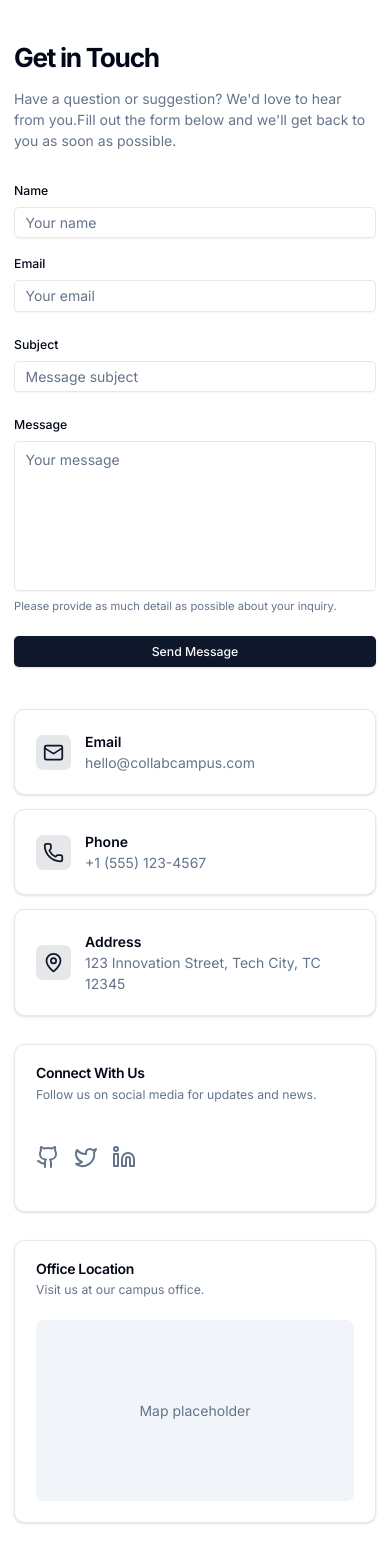
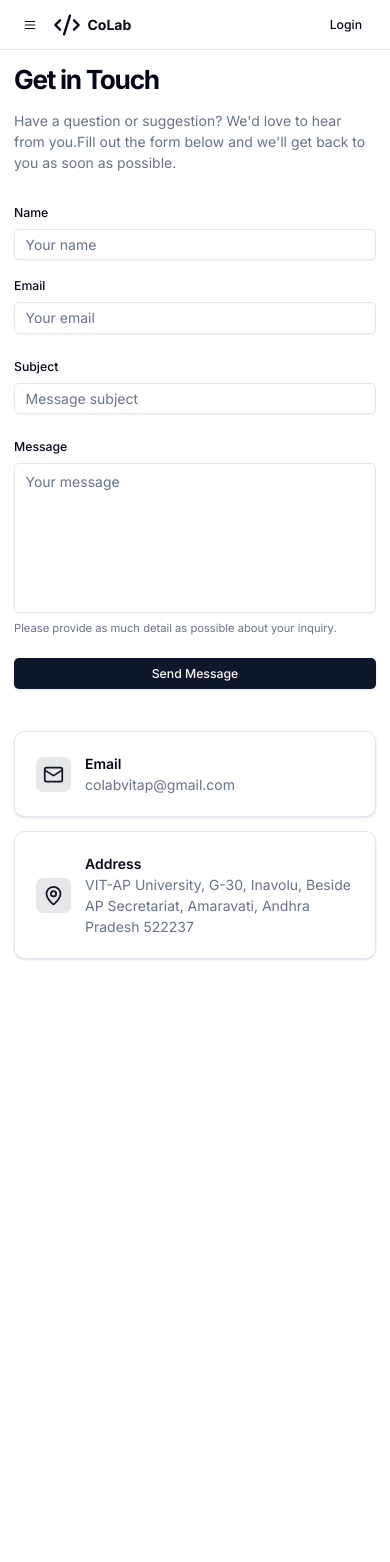
Before and after one commit to roshanleharwani/colab2, a Next.js app: page /contact in a window 390 px wide. Shown: the top 1562 px of the page. After the commit the page ends 973 px from the top, so only its background shows below. Built offline with nearby package versions, Linux system fonts and the light colour scheme.

Commit message:
Contact Page Updates and Message functionality implemented

```diff
--- /dev/null
+++ b/app/api/emails/contact/route.ts
@@ -0,0 +1,47 @@
+import nodemailer from "nodemailer";
+import { NextRequest, NextResponse } from "next/server";
+import connect from "@/lib/connect";
+
+
+export async function POST(req:NextRequest) {
+
+  const { name,email,subject,message } = await req.json();
+
+  if (!email || !name || !subject || !message) {
+    return NextResponse.json({ error: "All fields are required" },{status: 400});
+  }
+
+    await connect();
+
+  const EMAIL = process.env.EMAIL_USER
+  const password = process.env.PASS
+  try {
+    const transporter = nodemailer.createTransport({
+      service: "gmail",
+      auth: {
+        user: EMAIL,
+        pass: password,
+      },
+    });
+
+    const baseUrl = process.env.NEXT_PUBLIC_BASE_URL
+    if (!baseUrl) {
+      throw new Error("BASE_URL environment variable is not defined");
+    }
+
+
+    const mailOptions = {
+      from: EMAIL,
+      to: EMAIL,
+      subject: ` ${subject}`,
+      text: `Mail from CoLab:\n\n ${message}\n\nSent by: ${name}\nEmail: ${email}`,
+    };
+
+    await transporter.sendMail(mailOptions);
+
+    return NextResponse.json({ message: "Email Sent" });
+  } catch (error) {
+    console.error(error);
+    return NextResponse.json({ error: "Failed to send email." });
+  }
+}
--- a/app/contact/page.tsx
+++ b/app/contact/page.tsx
@@ -18,15 +18,10 @@ import {
 import { Input } from "@/components/ui/input";
 import { Textarea } from "@/components/ui/textarea";
 import { useToast } from "@/hooks/use-toast";
-import {
-  Card,
-  CardContent,
-  CardDescription,
-  CardHeader,
-  CardTitle,
-} from "@/components/ui/card";
-import { Mail, Phone, MapPin, Github, Twitter, Linkedin } from "lucide-react";
+import { Card, CardContent } from "@/components/ui/card";
+import { Mail, MapPin } from "lucide-react";
 import Link from "next/link";
+import { useState } from "react";
 
 const formSchema = z.object({
   name: z.string().min(2, "Name must be at least 2 characters"),
@@ -39,44 +34,21 @@ const contactInfo = [
   {
     icon: Mail,
     label: "Email",
-    value: "hello@collabcampus.com",
-    href: "mailto:hello@collabcampus.com",
-  },
-  {
-    icon: Phone,
-    label: "Phone",
-    value: "+1 (555) 123-4567",
-    href: "tel:+15551234567",
+    value: "colabvitap@gmail.com",
+    href: "mailto:colabvitap@gmail.com",
   },
   {
     icon: MapPin,
     label: "Address",
-    value: "123 Innovation Street, Tech City, TC 12345",
-    href: "https://maps.google.com",
-  },
-];
-
-const socialLinks = [
-  {
-    icon: Github,
-    label: "GitHub",
-    href: "https://github.com",
-  },
-  {
-    icon: Twitter,
-    label: "Twitter",
-    href: "https://twitter.com",
-  },
-  {
-    icon: Linkedin,
-    label: "LinkedIn",
-    href: "https://linkedin.com",
+    value:
+      "VIT-AP University, G-30, Inavolu, Beside AP Secretariat, Amaravati, Andhra Pradesh 522237",
+    href: "https://www.google.com/maps/place/VIT-AP+University/@16.4970554,80.4966216,17z/data=!3m1!4b1!4m6!3m5!1s0x3a35f27d40f21c55:0x1490eacd54859850!8m2!3d16.4970554!4d80.4991965!16s%2Fg%2F11gnsnjyhf?entry=ttu&g_ep=EgoyMDI1MDMwMy4wIKXMDSoASAFQAw%3D%3D",
   },
 ];
 
 export default function ContactPage() {
   const { toast } = useToast();
-
+  const [isLoading, setIsLoading] = useState(false);
   const form = useForm<z.infer<typeof formSchema>>({
     resolver: zodResolver(formSchema),
     defaultValues: {
@@ -89,15 +61,27 @@ export default function ContactPage() {
 
   async function onSubmit(values: z.infer<typeof formSchema>) {
     try {
-      // Here you would typically send the form data to your API
-      console.log(values);
-
-      toast({
-        title: "Message sent!",
-        description: "We'll get back to you as soon as possible.",
+      setIsLoading(true);
+      const response = await fetch("/api/emails/contact", {
+        method: "POST",
+        headers: {
+          "Content-Type": "application/json",
+        },
+        body: JSON.stringify(values),
       });
-
-      form.reset();
+      if (response.ok) {
+        toast({
+          title: "Message sent!",
+          description: "We'll get back to you as soon as possible.",
+        });
+        form.reset();
+      } else {
+        toast({
+          title: "Error",
+          description: "Something went wrong. Please try again.",
+          variant: "destructive",
+        });
+      }
     } catch (error) {
       toast({
         title: "Error",
@@ -105,12 +89,13 @@ export default function ContactPage() {
         variant: "destructive",
       });
     }
+    setIsLoading(false);
   }
 
   return (
     <div className="flex flex-col min-h-screen">
       <main className="flex-1">
-        <section className="w-full py-12 md:py-24 lg:py-32">
+        <section className="w-full py-4 md:py-10 lg:py-12">
           <div className="container px-4 md:px-6">
             <div className="grid gap-12 lg:grid-cols-2">
               {/* Contact Form */}
@@ -196,8 +181,12 @@ export default function ContactPage() {
                         </FormItem>
                       )}
                     />
-                    <Button type="submit" className="w-full sm:w-auto">
-                      Send Message
+                    <Button
+                      type="submit"
+                      className="w-full"
+                      disabled={isLoading}
+                    >
+                      {isLoading ? "Sending..." : "Send Message"}
                     </Button>
                   </form>
                 </Form>
@@ -237,52 +226,6 @@ export default function ContactPage() {
                     </motion.div>
                   ))}
                 </div>
-
-                <Card>
-                  <CardHeader>
-                    <CardTitle>Connect With Us</CardTitle>
-                    <CardDescription>
-                      Follow us on social media for updates and news.
-                    </CardDescription>
-                  </CardHeader>
-                  <CardContent>
-                    <div className="flex gap-4 rounded-full w-full">
-                      {socialLinks.map((social, index) => (
-                        <motion.div
-                          key={social.label}
-                          initial={{ opacity: 0, scale: 0.5 }}
-                          animate={{ opacity: 1, scale: 1 }}
-                          transition={{ duration: 0.5, delay: index * 0.1 }}
-                        >
-                          <Link
-                            href={social.href}
-                            className="rounded-full  p-2 text-muted-foreground hover:text-primary transition-colors"
-                          >
-                            <social.icon className="" />
-                            <span className="sr-only">{social.label}</span>
-                          </Link>
-                        </motion.div>
-                      ))}
-                    </div>
-                  </CardContent>
-                </Card>
-
-                <Card>
-                  <CardHeader>
-                    <CardTitle>Office Location</CardTitle>
-                    <CardDescription>
-                      Visit us at our campus office.
-                    </CardDescription>
-                  </CardHeader>
-                  <CardContent className="aspect-video">
-                    <div className="w-full h-full bg-muted rounded-lg">
-                      {/* Add your map component here */}
-                      <div className="w-full h-full flex items-center justify-center text-muted-foreground">
-                        Map placeholder
-                      </div>
-                    </div>
-                  </CardContent>
-                </Card>
               </motion.div>
             </div>
           </div>
--- a/app/layout.tsx
+++ b/app/layout.tsx
@@ -3,6 +3,7 @@ import type { Metadata } from "next";
 import { Inter } from "next/font/google";
 import "./globals.css";
 import { Toaster } from "@/components/ui/toaster";
+import { Navbar } from "@/app/components/navbar";
 
 const inter = Inter({ subsets: ["latin"] });
 
@@ -26,6 +27,7 @@ export default function RootLayout({
       </head>
       <body className={`${inter.className} flex min-h-full flex-col`}>
         <Toaster />
+        <Navbar />
         <main className="flex-1">{children}</main>
       </body>
     </html>
--- a/app/page.tsx
+++ b/app/page.tsx
@@ -3,12 +3,10 @@ import Features from "@/app/components/features";
 import About from "@/app/components/about";
 import Faq from "@/app/components/faq";
 import Footer from "@/app/components/footer";
-import { Navbar } from "@/app/components/navbar";
 
 export default function Home() {
   return (
     <div className="min-h-screen">
-      <Navbar />
       <main>
         <Hero />
         <Features />
--- a/components/explore/explore-nav.tsx
+++ b/components/explore/explore-nav.tsx
@@ -1,6 +1,6 @@
 "use client";
 
-import { LogOut, Trophy, Rocket, FolderGit2, Search, Bell } from "lucide-react";
+import { LogOut, Trophy, Rocket, FolderGit2, Bell } from "lucide-react";
 import { usePathname } from "next/navigation";
 import {
   Sidebar,
@@ -10,7 +10,6 @@ import {
   SidebarMenu,
   SidebarMenuItem,
   SidebarMenuButton,
-  SidebarInput,
 } from "@/components/ui/sidebar";
 import Link from "next/link";
 import { useRouter } from "next/navigation";
@@ -59,10 +58,9 @@ export function ExploreNav() {
   return (
     <Sidebar>
       <SidebarHeader>
-        <form className="px-2">
-          <SidebarInput placeholder="Search..." className="pl-8" />
-          <Search className="absolute left-6 top-6 h-4 w-4 -translate-y-1/2 transform text-muted-foreground" />
-        </form>
+        <div className="flex justify-center items-center text-xl font-semibold">
+          Explore
+        </div>
       </SidebarHeader>
       <SidebarContent>
         <SidebarMenu>
```
